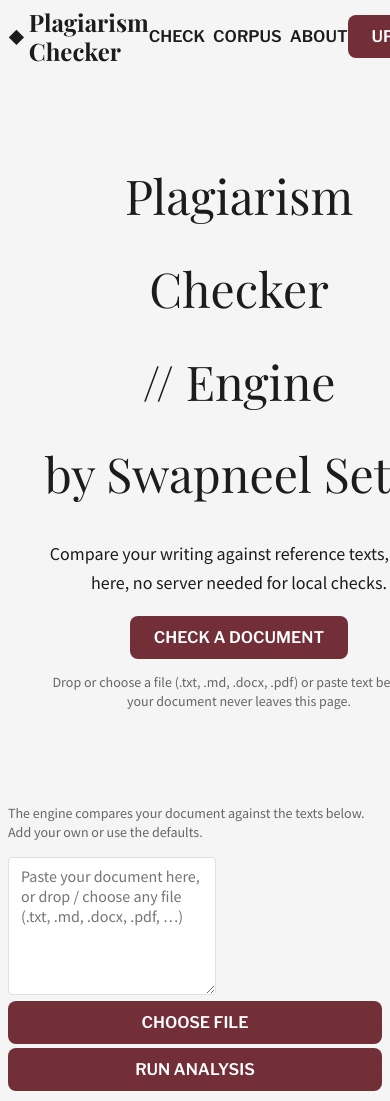
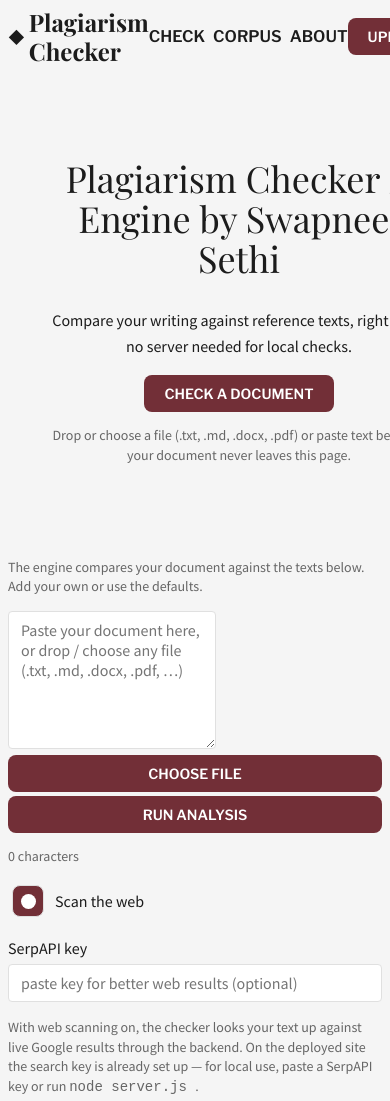
Before and after one commit to Swapneel-Sethi/plagiarism-checker, a website: page index.html in a window 390 px wide. Shown: the top 1101 px of the page. Drawn offline with nearby package versions, Linux system fonts and the light colour scheme; a web font is replaced by a local one.

Commit message:
Optimize: mobile improvements and single-line hero header

```diff
--- a/assets/styles.css
+++ b/assets/styles.css
@@ -624,3 +624,17 @@ textarea {
     --section-gap: 32px;
   }
 }
+
+@media (max-width: 480px) {
+  .masthead-headline.text-display {
+    font-size: 36px;
+    line-height: 1.1;
+  }
+  .subtitle.text-lg {
+    font-size: 16px;
+  }
+  .btn.btn-primary {
+    padding: 10px 20px;
+    font-size: 14px;
+  }
+}
--- a/index.html
+++ b/index.html
@@ -29,10 +29,9 @@
       <div class="container flex flex-col items-center">
         <!-- Content Column (now full width) -->
               <div class="hero-content text-center mb-8">
-          <h1 class="masthead-headline text-display font-weight-bold mb-4">Plagiarism</h1>
-          <h1 class="masthead-headline text-display font-weight-bold mb-4">Checker</h1>
-          <h1 class="masthead-headline text-display font-weight-bold mb-4">// Engine</h1>
-          <h1 class="masthead-headline text-display font-weight-bold mb-4">by Swapneel Sethi</h1>
+                <h1 class="masthead-headline text-display font-weight-bold mb-4">
+                  Plagiarism Checker // Engine by Swapneel Sethi
+                </h1>
                 <p class="subtitle text-lg">Compare your writing against reference texts, right here, no server needed for local checks.</p>
                 <button class="btn btn-primary mb-4" id="hero-check">Check a document</button>
                 <p class="caption">
```
Lines whose indentation alone changed are shown as unchanged.
